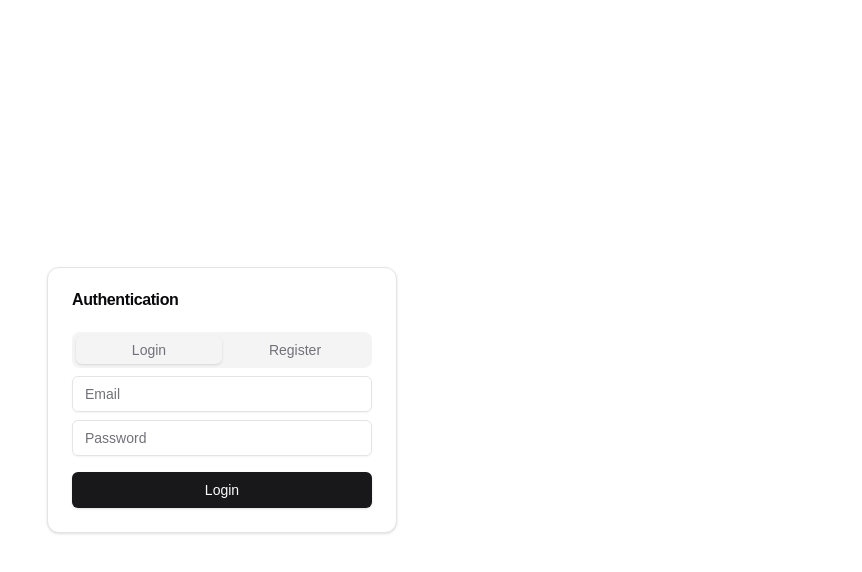
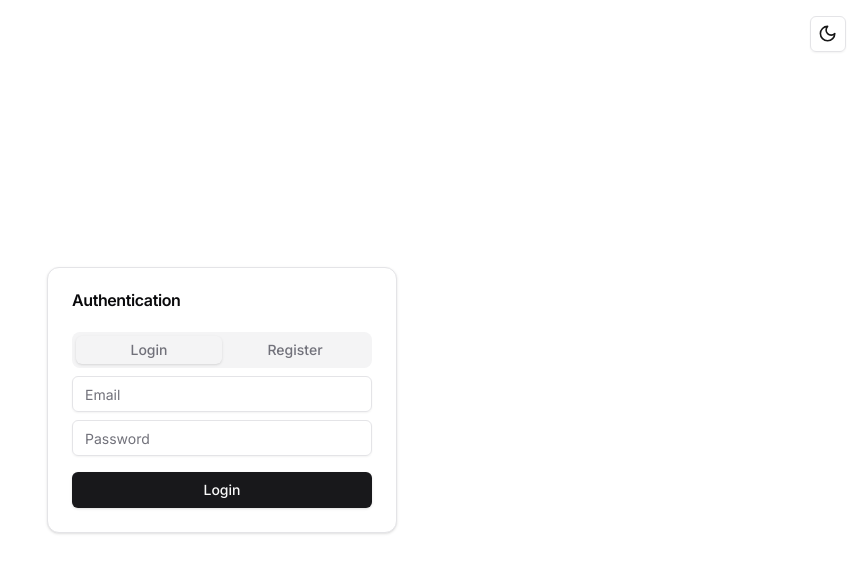
Before and after one commit to paulpaul168/ArtWhisper, a Next.js app in the folder secrets/: page /auth in a window 1280 px wide. Shown: the top 572 px of the page, without its empty margins (418-1280 px from the left). Built offline with nearby package versions, Linux system fonts and the light colour scheme.

Commit message:
Add darkmode webinterface

```diff
--- a/secrets/next.config.mjs
+++ b/secrets/next.config.mjs
@@ -1,4 +1,31 @@
 /** @type {import('next').NextConfig} */
-const nextConfig = {};
+const nextConfig = {
+    async redirects() {
+        return [
+            {
+                source: '/',
+                destination: '/camera',
+                permanent: false,
+                has: [
+                    {
+                        type: 'cookie',
+                        key: 'authToken',
+                    },
+                ],
+            },
+            {
+                source: '/',
+                destination: '/auth',
+                permanent: false,
+                missing: [
+                    {
+                        type: 'cookie',
+                        key: 'authToken',
+                    },
+                ],
+            },
+        ];
+    },
+};
 
 export default nextConfig;
--- a/secrets/package.json
+++ b/secrets/package.json
@@ -16,6 +16,7 @@
     "clsx": "^2.1.1",
     "lucide-react": "^0.441.0",
     "next": "14.2.11",
+    "next-themes": "^0.3.0",
     "react": "^18",
     "react-dom": "^18",
     "tailwind-merge": "^2.5.2",
--- a/secrets/src/app/auth/page.tsx
+++ b/secrets/src/app/auth/page.tsx
@@ -1,21 +1,38 @@
 'use client';
-import { useState } from 'react'
+import { useState, useEffect } from 'react'
 import { Button } from "@/components/ui/button"
 import { Input } from "@/components/ui/input"
-import { Card, CardHeader, CardTitle, CardContent, CardFooter } from "@/components/ui/card"
+import { Card, CardHeader, CardTitle, CardContent } from "@/components/ui/card"
 import { Tabs, TabsContent, TabsList, TabsTrigger } from "@/components/ui/tabs"
+import { useTheme } from "next-themes"
+import { Moon, Sun } from "lucide-react"
 
 export default function AuthPage() {
     const [email, setEmail] = useState('')
     const [password, setPassword] = useState('')
+    const { theme, setTheme } = useTheme()
+    const [mounted, setMounted] = useState(false)
+
+    useEffect(() => setMounted(true), [])
 
     const handleSubmit = async (event: React.FormEvent, type: 'login' | 'register') => {
         event.preventDefault()
         // Handle login/register logic here
     }
 
+    if (!mounted) return null
+
     return (
-        <div className="flex items-center justify-center min-h-screen">
+        <div className="flex flex-col items-center justify-center min-h-screen">
+            <Button
+                variant="outline"
+                size="icon"
+                className="absolute top-4 right-4"
+                onClick={() => setTheme(theme === 'dark' ? 'light' : 'dark')}
+            >
+                {theme === 'dark' ? <Sun className="h-[1.2rem] w-[1.2rem]" /> : <Moon className="h-[1.2rem] w-[1.2rem]" />}
+                <span className="sr-only">Toggle theme</span>
+            </Button>
             <Card className="w-[350px]">
                 <CardHeader>
                     <CardTitle>Authentication</CardTitle>
--- a/secrets/src/app/layout.tsx
+++ b/secrets/src/app/layout.tsx
@@ -1,35 +1,23 @@
-import type { Metadata } from "next";
-import localFont from "next/font/local";
-import "./globals.css";
+'use client'
 
-const geistSans = localFont({
-  src: "./fonts/GeistVF.woff",
-  variable: "--font-geist-sans",
-  weight: "100 900",
-});
-const geistMono = localFont({
-  src: "./fonts/GeistMonoVF.woff",
-  variable: "--font-geist-mono",
-  weight: "100 900",
-});
+import { ThemeProvider } from 'next-themes'
+import { Inter } from 'next/font/google'
+import './globals.css'
 
-export const metadata: Metadata = {
-  title: "Create Next App",
-  description: "Generated by create next app",
-};
+const inter = Inter({ subsets: ['latin'] })
 
 export default function RootLayout({
   children,
-}: Readonly<{
-  children: React.ReactNode;
-}>) {
+}: {
+  children: React.ReactNode
+}) {
   return (
-    <html lang="en">
-      <body
-        className={`${geistSans.variable} ${geistMono.variable} antialiased`}
-      >
-        {children}
+    <html lang="en" suppressHydrationWarning>
+      <body className={inter.className}>
+        <ThemeProvider attribute="class" defaultTheme="system" enableSystem>
+          {children}
+        </ThemeProvider>
       </body>
     </html>
-  );
+  )
 }
```
Also changed, not shown: 1 other file (tests, documents, lock files or other folders).
